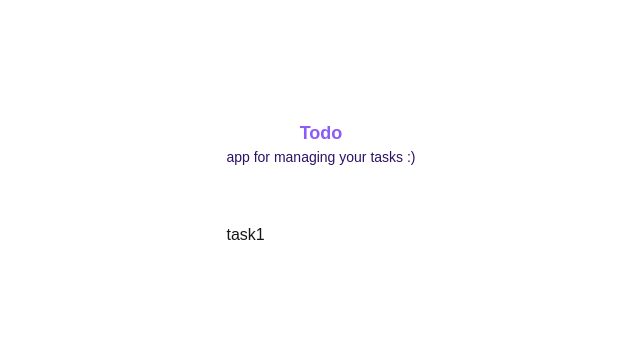
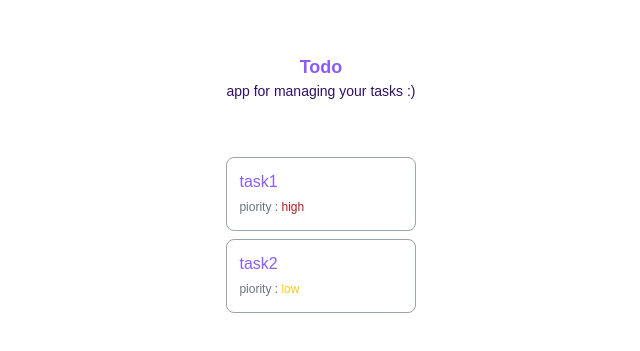
Before and after one commit to atiehZargarani/todolist-nextjs, a Next.js app: page / in a window 1280 px wide. Shown: the part 197-548 px from the top of the page, without its empty margins (319-959 px from the left). Built offline with nearby package versions, Linux system fonts and the light colour scheme.

Commit message:
feat : implement title and piority ui in tasks

```diff
--- a/src/components/TasksList.jsx
+++ b/src/components/TasksList.jsx
@@ -1,6 +1,7 @@
 "use client";
 
 import { useState } from "react";
+import clsx from "clsx";
 
 export default function Taskslist() {
   const [tasks, setTasks] = useState([
@@ -9,11 +10,29 @@ export default function Taskslist() {
       piority: "high",
       status: "complete",
     },
+    {
+      title: "task2",
+      piority: "low",
+      status: "process",
+    },
   ]);
   return (
     <div className="my-10">
       {tasks.map((task, key) => {
-        return <div key={key}>{task.title}</div>;
+        return (
+          <div key={key} className="border border-gray-400 p-3 rounded-lg my-2">
+            <h3 className="text-violet-500">{task.title}</h3>
+            <span className="text-xs text-gray-500">piority : </span>
+            <span
+              className={clsx("text-xs", {
+                "text-red-700": task.piority == "high",
+                "text-yellow-400": task.piority == "low",
+              })}
+            >
+              {task.piority}
+            </span>
+          </div>
+        );
       })}
     </div>
   );
```
